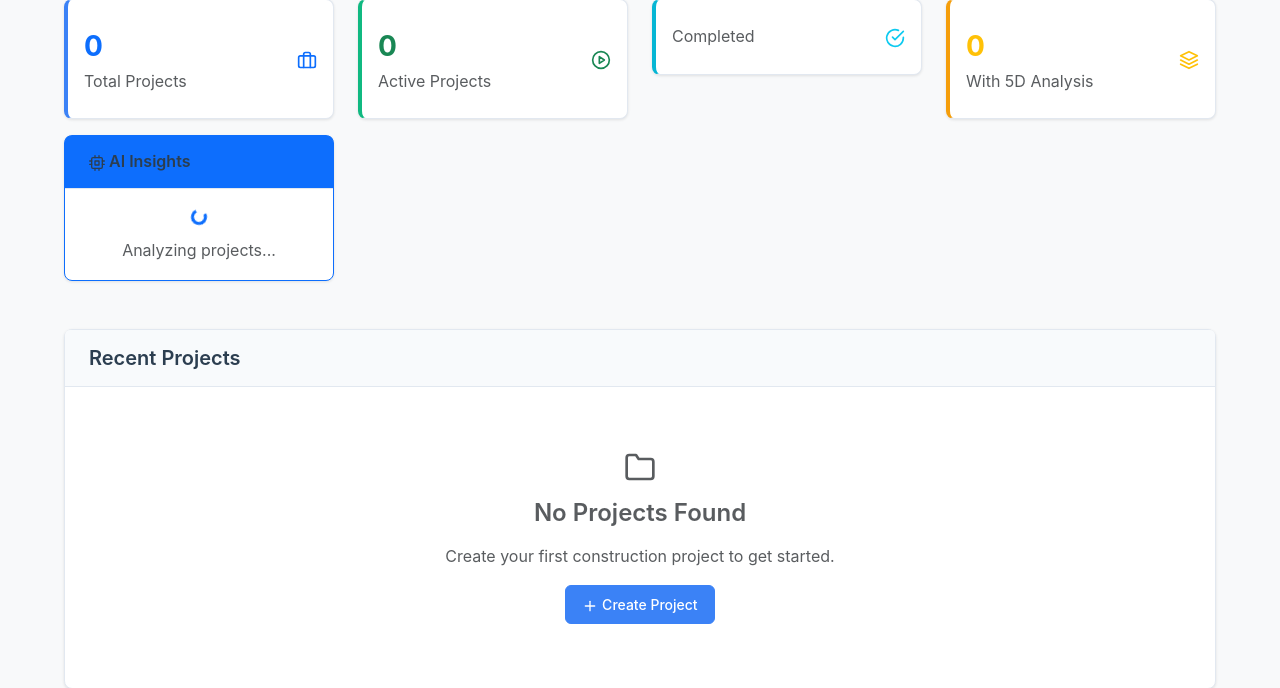
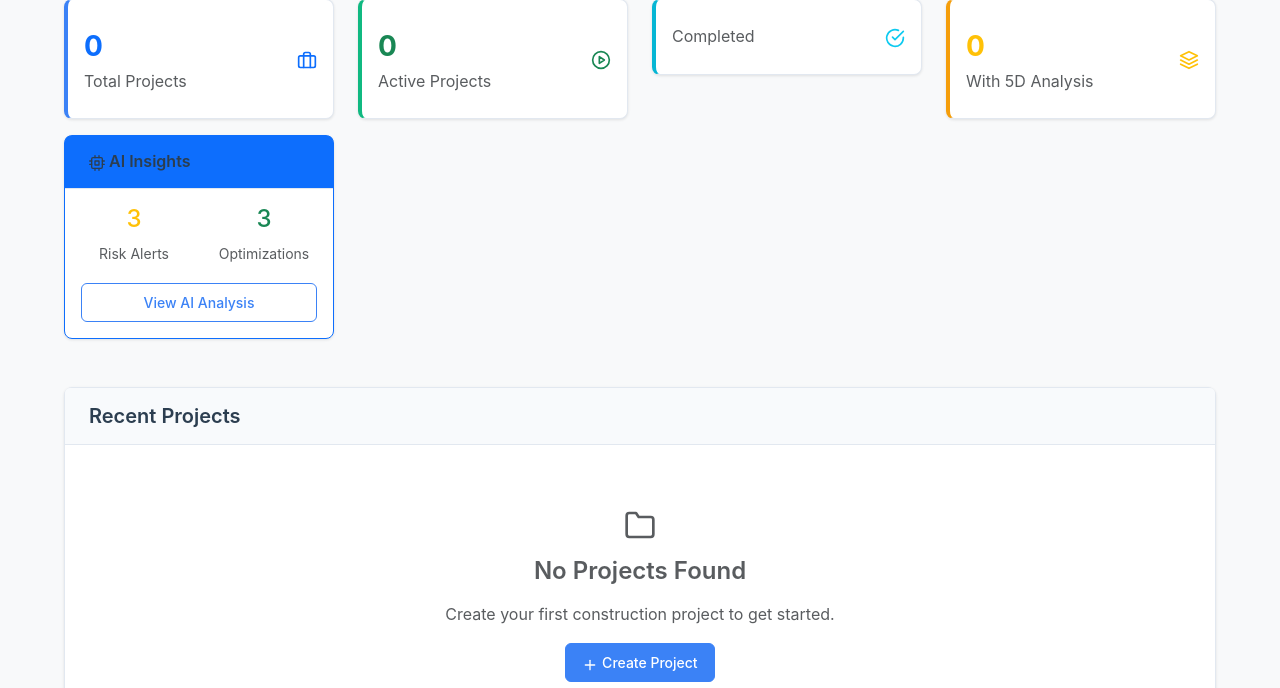
Before and after one commit to ibuilder/BBSchedule, a Flask app: page / in a window 1280 px wide. Shown: the part 257-945 px from the top of the page. Run offline with Flask 3, Linux system fonts and the light colour scheme.

Commit message:
Improve platform stability and ensure consistent AI analysis features
Fixes a broken icon and removes the AI service import to resolve recommendation errors.

Replit-Commit-Author: Agent
Replit-Commit-Session-Id: 35261bdc-eefb-4325-8cee-63dfbbda4798
Replit-Commit-Screenshot-Url: https://storage.googleapis.com/screenshot-production-us-central1/b38b2758-4aee-47f8-92a1-dab8bcfc20d2/0067e31e-e677-4c31-ab86-f4637d899ca9.jpg

```diff
--- a/routes.py
+++ b/routes.py
@@ -1012,11 +1012,7 @@ def monitoring_alerts():
 def api_ai_recommendations_general():
     """Get AI recommendations for dashboard (general)."""
     try:
-        from services.ai_service import AIService
-
-        # Get AI service
-        ai_service = AIService()
-
+        # Generate AI recommendations without complex service imports
         # Get general recommendations across all projects
         recommendations = {
             'risk_recommendations': [
--- a/templates/ai_optimization.html
+++ b/templates/ai_optimization.html
@@ -26,7 +26,7 @@
         <div class="col-12">
             <div class="card">
                 <div class="card-header">
-                    <h5><i data-feather="brain"></i> AI Insights Summary</h5>
+                    <h5><i data-feather="cpu"></i> AI Insights Summary</h5>
                 </div>
                 <div class="card-body">
                     <div class="row">
--- a/templates/base.html
+++ b/templates/base.html
@@ -76,7 +76,7 @@
                         </a>
                         <ul class="dropdown-menu">
                             <li><a class="dropdown-item" href="#" onclick="showAIForAllProjects()">
-                                <i data-feather="brain" class="me-1"></i> All Projects Analysis
+                                <i data-feather="cpu" class="me-1"></i> All Projects Analysis
                             </a></li>
                             <li><hr class="dropdown-divider"></li>
                             <li><small class="dropdown-header">Project-Specific AI</small></li>
```
